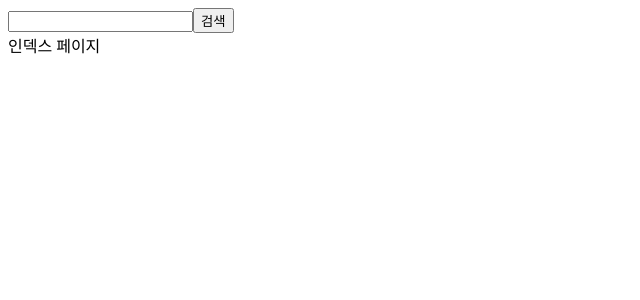
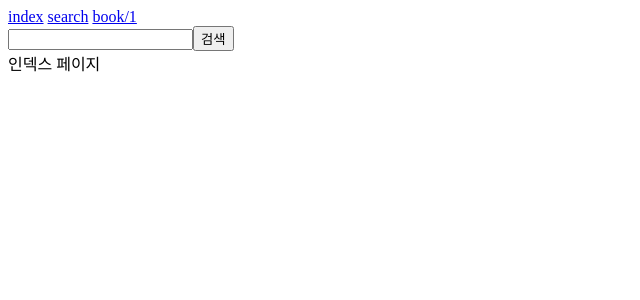
Before and after one commit to xoxoinny0/study-onebite-next, a Next.js app in the folder section03/: page / in a window 1280 px wide. Shown: the top 300 px of the page, without its empty margins (0-640 px from the left). Built offline with nearby package versions, Linux system fonts and the light colour scheme.

Commit message:
3.6) 네비게이팅

```diff
--- a/section03/src/app/layout.tsx
+++ b/section03/src/app/layout.tsx
@@ -1,6 +1,7 @@
 import type { Metadata } from "next";
 import localFont from "next/font/local";
 import "./globals.css";
+import Link from "next/link";
 
 const geistSans = localFont({
   src: "./fonts/GeistVF.woff",
@@ -24,6 +25,13 @@
   return (
     <html lang="en">
       <body className={`${geistSans.variable} ${geistMono.variable}`}>
+        <header>
+          <Link href={"/"}>index</Link>
+          &nbsp;
+          <Link href={"/search"}>search</Link>
+          &nbsp;
+          <Link href={"/book/1"}>book/1</Link>
+        </header>
         {children}
       </body>
     </html>
```
